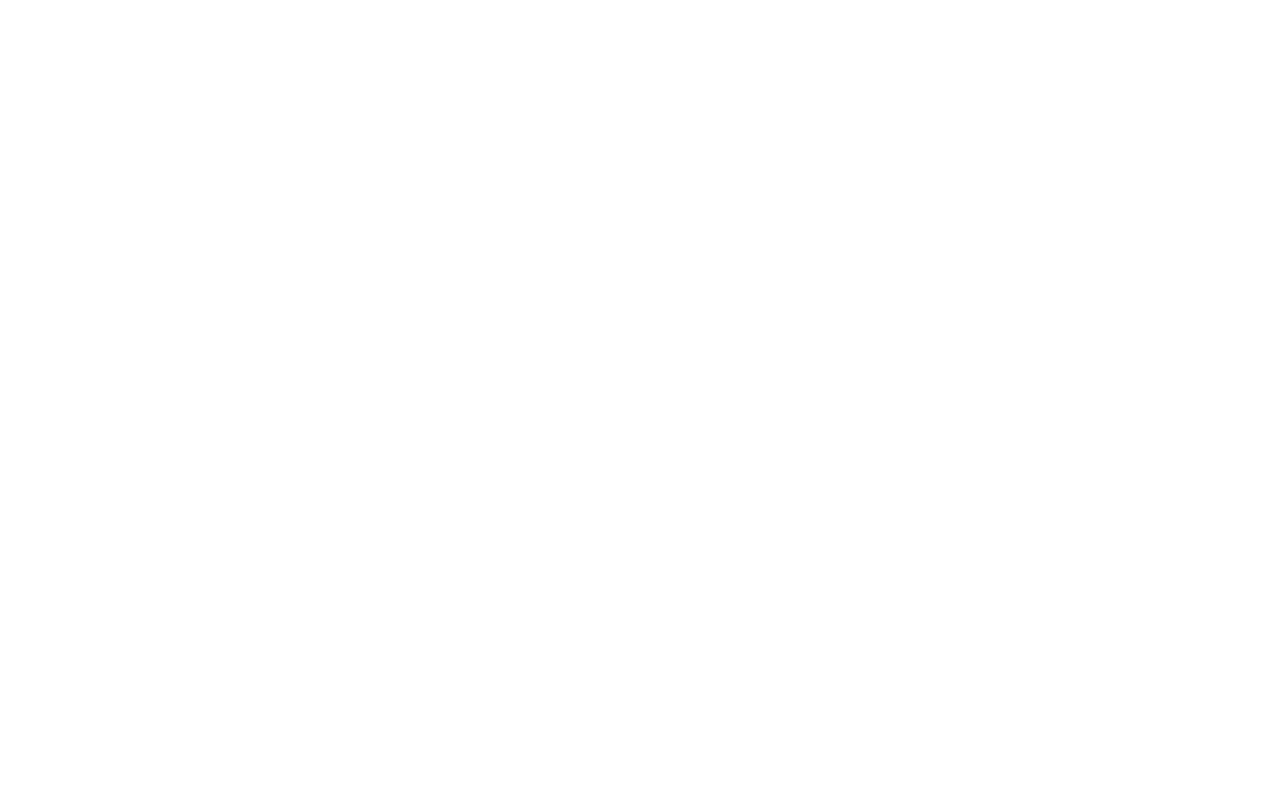
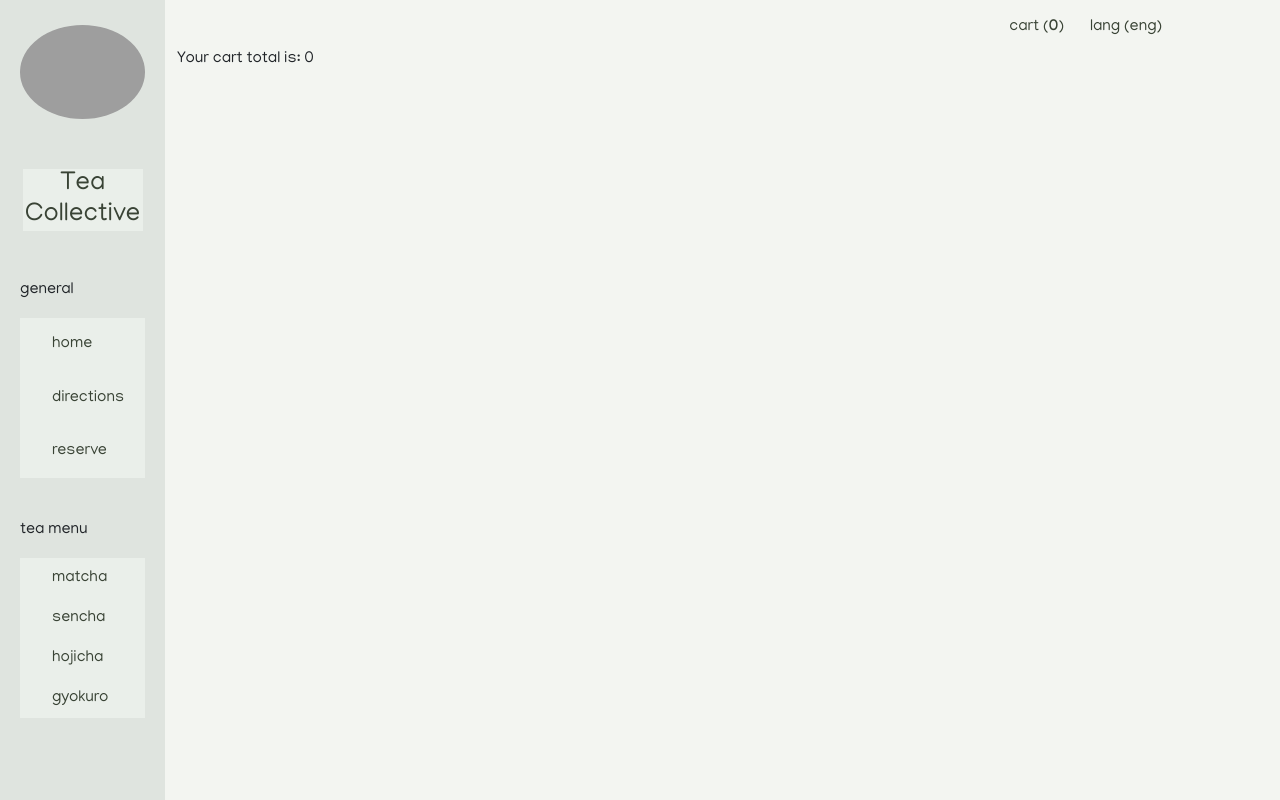
Before and after one commit to whitneywind/react-teashop, a React (Create React App) app: page /cart in a window 1280 px wide. Before the commit this address had no page. Built offline with nearby package versions, Linux system fonts and the light colour scheme; grey boxes are pictures that could not be loaded.

Commit message:
shopping cart with reducer

```diff
--- a/src/App.js
+++ b/src/App.js
@@ -9,15 +9,19 @@
 import Layout from './Layout';
 import Reservation from './components/Reservation';
 import ReservationKor from './components/ReservationKor';
+import { ProductProvider } from './components/ProductContext';
+import Cart from './components/Cart';
 
 function App() {
   return (
     <>
+    <ProductProvider>
       <Routes>
           <Route path='/' element={<Layout />}>
             <Route index element={<Homepage />} />
             <Route path='/directions' element={<DirectionsEng />} />
             <Route path='/reservation' element={<Reservation />} />
+            <Route path='/cart' element={<Cart />} />
           </Route>
           <Route path='/kr' element={<LayoutKor />} >
             <Route index element={<HomepageKor/>} />
@@ -25,6 +29,7 @@
             <Route path='/kr/reservation' element={<ReservationKor />} />
           </Route>
       </Routes>
+    </ProductProvider>
     </>
   );
 }
--- a/src/Homepage.js
+++ b/src/Homepage.js
@@ -1,13 +1,14 @@
 import CarouselComponent from "./homepageComponents/Carousel";
 import About from "./homepageComponents/About";
 import HomepageMenu from "./homepageComponents/HomepageMenu";
+import Products from "./components/Products";
 
 const Homepage = () => {
     return (
       <>
         <CarouselComponent />
         <About />
-        <HomepageMenu />
+        <Products />
     </>
     )
 }
--- a/src/Layout.js
+++ b/src/Layout.js
@@ -1,5 +1,6 @@
 import { Link, Outlet } from 'react-router-dom';
 import logo from "./images/IMG_7844.jpg";
+import useProducts from './components/ProductContext';
 
 const Layout = () => {
 
@@ -11,6 +12,8 @@
     // function textToggle() {
     //     langBtn.innerText === 'lang (eng)' ? langBtn.innerText = '한국어로' : langBtn.innerText = 'lang (eng)';
     // }
+    const { products } = useProducts();
+    const numberOfProducts = products.length;
 
 
     return (
@@ -56,7 +59,7 @@
                 </div>
                 <div className="d-xs-none d-md-block mt-2 col col-lg-10 offset-lg-1">
                     <div className="d-flex flex-row justify-content-end">
-                      <p>
+                        <Link to='/cart' className='btn'>cart (<b>{numberOfProducts}</b>)</Link>
                         <Link
                             to='/kr'
                             id="lang-btn"
@@ -68,7 +71,6 @@
                             title="언어 바꾸기">
                                 lang (eng)
                         </Link>
-                      </p>
                     </div>
                 </div>
             </div>
--- /dev/null
+++ b/src/components/Cart.js
@@ -0,0 +1,16 @@
+import useProducts from "./ProductContext";
+import ProductCard from "./ProductCard";
+
+const Cart = () => {
+    const { products, total } = useProducts();
+     return (
+        <>
+            <p>Your cart total is: {total}</p>
+            {products.map((product, index) => (
+                <ProductCard {...product} key={index} />
+            ))}
+        </>
+     )
+}
+
+export default Cart;
--- a/src/components/DirectionsEng.js
+++ b/src/components/DirectionsEng.js
@@ -4,7 +4,7 @@
             <div className="row row-content">
                 <div className="mt-2 col col-xs-12 col-lg-10 offset-lg-1">
                     <div id="map-div">
-                    <iframe id="google-map-1" src="https://www.google.com/maps/embed?pb=!1m14!1m8!1m3!1d12657.193075834184!2d127.04119868406984!3d37.52446568032793!3m2!1i1024!2i768!4f13.1!3m3!1m2!1s0x0%3A0x4e10d11250265f0e!2sTea%20Collective!5e0!3m2!1sen!2sus!4v1653507628806!5m2!1sen!2sus" style={{border: 0}} allowfullscreen="" loading="lazy" referrerpolicy="no-referrer-when-downgrade"></iframe>
+                    <iframe id="google-map-1" src="https://www.google.com/maps/embed?pb=!1m14!1m8!1m3!1d12657.193075834184!2d127.04119868406984!3d37.52446568032793!3m2!1i1024!2i768!4f13.1!3m3!1m2!1s0x0%3A0x4e10d11250265f0e!2sTea%20Collective!5e0!3m2!1sen!2sus!4v1653507628806!5m2!1sen!2sus" style={{border: 0}} allowFullScreen="" loading="lazy" referrerPolicy="no-referrer-when-downgrade"></iframe>
                     </div>
                 </div>
             </div>
--- /dev/null
+++ b/src/components/ProductCard.js
@@ -0,0 +1,37 @@
+import { useState, useEffect } from 'react';
+import useProducts from './ProductContext';
+
+const ProductCard = ({ name, image, desc, price }) => {
+    const { products, addToCart, removeFromCart } = useProducts();
+    const [inCart, setInCart] = useState(false);
+
+    useEffect(() => {
+        const productInCart = products.find((product) => product.name === name);
+
+        if (productInCart) {
+            setInCart(true);
+        } else {
+            setInCart(false);
+        }
+    }, [products, name]);
+
+    const handleClick = () => {
+        const product = { name, image, desc, price };
+        addToCart(product);
+    }
+
+
+    return (
+        <div className="card" id={name}>
+            <img src={image} className="card-img-top" alt="..." />
+            <div className="card-title">{name}</div>
+            <div className="card-body">
+                <p>{desc}</p>
+                <p>{price}</p>
+            </div>
+            <button onClick={handleClick}>Add to Cart</button>
+    </div>
+    )
+}
+
+export default ProductCard;
--- /dev/null
+++ b/src/components/ProductContext.js
@@ -0,0 +1,58 @@
+import { createContext, useReducer, useContext } from "react";
+import productReducer, {initialState} from "./productReducer";
+
+
+const ProductContext = createContext(initialState);
+
+export const ProductProvider = ({ children }) => {
+    const [state, dispatch] = useReducer(productReducer, initialState);
+
+    const addToCart = product => {
+        const updatedCart = state.products.concat(product);
+        updatePrice(updatedCart);
+        dispatch({
+            type: "ADD_TO_CART",
+            payload: {
+                products: updatedCart
+            }
+        });
+    };
+
+    const removeFromCart = product => {
+        const updatedCart = state.products.filter(x => x.name !== product.name);
+        updatePrice(updatedCart);
+        dispatch({
+            type: "REMOVE_FORM_CART",
+            payload: {
+                products: updatedCart
+            }
+        });
+    };
+
+    const updatePrice = products => {
+        let total = 0;
+        products.forEach((product) => total += product.price);
+        dispatch({
+            type: "UPDATE_PRICE",
+            payload: {
+                total
+            }
+        });
+    };
+
+    const value = {
+        total: state.total,
+        products: state.products,
+        addToCart,
+        removeFromCart
+    };
+
+    return <ProductContext.Provider value={value}>{children}</ProductContext.Provider>
+}
+
+const useProducts = () => {
+    const context = useContext(ProductContext);
+    return context;
+}
+
+export default useProducts;
--- /dev/null
+++ b/src/components/Products.js
@@ -0,0 +1,16 @@
+import { productData } from "../productData"
+import ProductCard from "./ProductCard"
+
+const Products = () => {
+    return (
+        <div className="card-container col col-lg-10 offset-lg-1 d-flex flex-wrap space-between">
+            <div className="card-container col col-lg-10 offset-lg-1 d-flex flex-wrap space-between">
+                {productData.map((data, index) => (
+                    <ProductCard key={index} {...data} />
+                ))}
+            </div>
+        </div>
+    )
+}
+
+export default Products;
--- /dev/null
+++ b/src/components/productReducer.js
@@ -0,0 +1,32 @@
+export const initialState = {
+    total: 0,
+    products: []
+};
+
+const productReducer = (state, action) => {
+    const { type, payload } = action;
+
+    switch (type) {
+        case "ADD_TO_CART":
+            console.log('adding to cart', action, payload);
+            return {
+                ...state,
+                products: payload.products
+            };
+        case "REMOVE_FROM_CART":
+            console.log('removing from cart', payload);
+            return {
+                ...state,
+                products: payload.products
+            };
+        case "UPDATE_PRICE":
+            return {
+                ...state,
+                total: payload.total
+            };
+        default:
+            throw new Error('no case for this type: ${type}')
+    }
+};
+
+export default productReducer;
--- /dev/null
+++ b/src/productData.js
@@ -0,0 +1,31 @@
+import MatchaImg from './images/IMG_1007.jpg';
+import SenchaImg from './images/IMG_6762.jpg';
+import HojichaImg from './images/IMG_6345.jpg';
+import GyokuroImg from './images/IMG_1910.jpg';
+
+export const productData = [
+    {
+        name: "Matcha",
+        price: 16,
+        image: MatchaImg,
+        desc: "Our ceremonial matcha is ground from premium harvest leaves. A pure, rich matcha flavor unlike any other."
+    },
+    {
+        name: "Sencha",
+        price: 10,
+        image: SenchaImg,
+        desc: "Sencha brews a balance of sweetness and astringency. This classic tea fits any occasion."
+    },
+    {
+        name: "Hojicha",
+        price: 14,
+        image: HojichaImg,
+        desc: "Remarkably aromatic, light-bodied, and refreshing. This hojicha blend of roasted green tea leaves and stems."
+    },
+    {
+        name: "Gyokuro",
+        price: 10,
+        image: GyokuroImg,
+        desc: "Gyokuro is a green tea with a sweet umami flavor. This tea is one for slowly sipping and savoring."
+    }
+]
```
Also changed, not shown: src/components/Reservation.js (+24 -9 lines).
